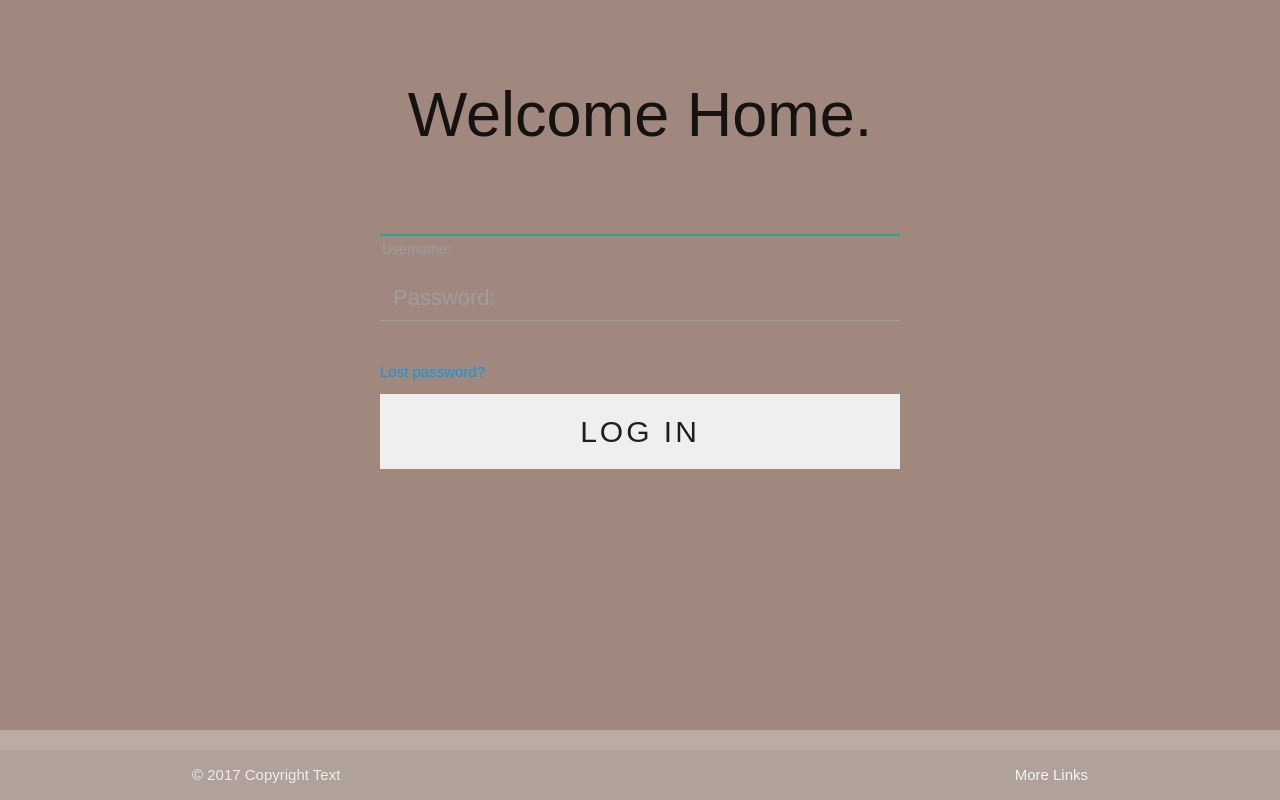
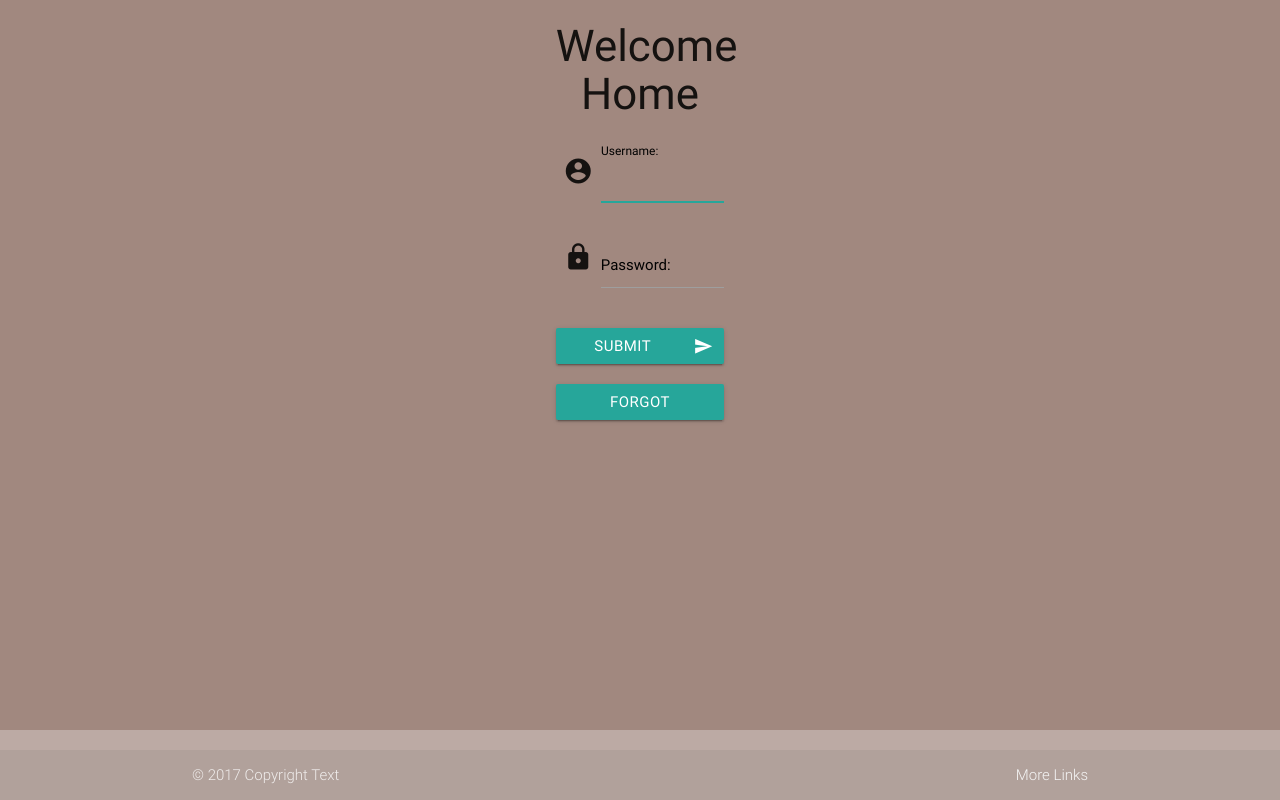
Before and after one commit to onocy/clean-slate, a Django app: page /doma/login/ in a window 1280 px wide. Run offline with Django 3.2, Linux system fonts and the light colour scheme; some libraries are stand-ins or nearby versions.

Commit message:
Login page rework

```diff
--- a/cleanslate/doma/static/css/login.css
+++ b/cleanslate/doma/static/css/login.css
@@ -1,193 +1,3 @@
-@import "compass/css3";
-
-$body-bg: #c1bdba;
-$form-bg: #13232f;
-$white: #ffffff;
-
-$main: #1ab188;
-$main-light: lighten($main,5%);
-$main-dark: darken($main,5%);
-
-$gray-light: #a0b3b0;
-$gray: #ddd;
-
-$thin: 300;
-$normal: 400;
-$bold: 600;
-$br: 4px;
-
-*, *:before, *:after {
-  box-sizing: border-box;
+.input-field label {
+  color: #000;
 }
-
-html {
-	overflow-y: scroll;
-}
-
-body {
-  background:$body-bg;
-  font-family: 'Titillium Web', sans-serif;
-}
-
-a {
-  text-decoration:none;
-  color:$main;
-  transition:.5s ease;
-  &:hover {
-    color:$main-dark;
-  }
-}
-
-.form {
-  background:rgba($form-bg,.9);
-  padding: 40px;
-  max-width:600px;
-  margin:40px auto;
-  border-radius:$br;
-  box-shadow:0 4px 10px 4px rgba($form-bg,.3);
-}
-
-.tab-group {
-  list-style:none;
-  padding:0;
-  margin:0 0 40px 0;
-  &:after {
-    content: "";
-    display: table;
-    clear: both;
-  }
-  li a {
-    display:block;
-    text-decoration:none;
-    padding:15px;
-    background:rgba($gray-light,.25);
-    color:$gray-light;
-    font-size:20px;
-    float:left;
-    width:50%;
-    text-align:center;
-    cursor:pointer;
-    transition:.5s ease;
-    &:hover {
-      background:$main-dark;
-      color:$white;
-    }
-  }
-  .active a {
-    background:$main;
-    color:$white;
-  }
-}
-
-.tab-content > div:last-child {
-  display:none;
-}
-
-
-h1 {
-  text-align:center;
-  color:$white;
-  font-weight:$thin;
-  margin:0 0 40px;
-}
-
-label {
-  position:absolute;
-  transform:translateY(6px);
-  left:13px;
-  color:rgba($white,.5);
-  transition:all 0.25s ease;
-  -webkit-backface-visibility: hidden;
-  pointer-events: none;
-  font-size:22px;
-  .req {
-  	margin:2px;
-  	color:$main;
-  }
-}
-
-label.active {
-  transform:translateY(50px);
-  left:2px;
-  font-size:14px;
-  .req {
-    opacity:0;
-  }
-}
-
-label.highlight {
-	color:$white;
-}
-
-input, textarea {
-  font-size:22px;
-  display:block;
-  width:100%;
-  height:100%;
-  padding:5px 10px;
-  background:none;
-  background-image:none;
-  border:1px solid $gray-light;
-  color:$white;
-  border-radius:0;
-  transition:border-color .25s ease, box-shadow .25s ease;
-  &:focus {
-		outline:0;
-		border-color:$main;
-  }
-}
-
-textarea {
-  border:2px solid $gray-light;
-  resize: vertical;
-}
-
-.field-wrap {
-  position:relative;
-  margin-bottom:40px;
-}
-
-.top-row {
-  &:after {
-    content: "";
-    display: table;
-    clear: both;
-  }
-
-  > div {
-    float:left;
-    width:48%;
-    margin-right:4%;
-    &:last-child {
-      margin:0;
-    }
-  }
-}
-
-.button {
-  border:0;
-  outline:none;
-  border-radius:0;
-  padding:15px 0;
-  font-size:2rem;
-  font-weight:$bold;
-  text-transform:uppercase;
-  letter-spacing:.1em;
-  background:$main;
-  color:$white;
-  transition:all.5s ease;
-  -webkit-appearance: none;
-  &:hover, &:focus {
-    background:$main-dark;
-  }
-}
-
-.button-block {
-  display:block;
-  width:100%;
-}
-
-.forgot {
-  margin-top:-20px;
-  text-align:right;
-}
--- a/cleanslate/templates/registration/login.html
+++ b/cleanslate/templates/registration/login.html
@@ -1,33 +1,48 @@
-{% extends "base.html" %} {% block title %}
-<title>Login</title>
-{% endblock %} {% block extra_head %} {% load static %}
+{% extends "base.html" %}
+
+{% block title %}<title>Login</title>{% endblock %}
+
+{% block extra_head %}
+  {% load static %}
   <link href="{% static 'css/login.css' %}" rel="stylesheet" type="text/css" />
-{% endblock %} {% block content %}
-<div class="form">
-   <div id="login">
-      <h1>Welcome Home.</h1>
+{% endblock %}
+
+{% block content %}
+  <div class="row center-align">
+    <div class="col s2 offset-s2 xl2 offset-xl5">
       {% if form.errors %}
         <p>Your username and password didn't match. Please try again.</p>
-      {% endif %} {% if next %} {% if user.is_authenticated %}
-      <p>Your account doesn't have access to this page. To proceed, please login with an account that has access.</p>
-      {% else %}
-      <p>Please login.</p>
-      {% endif %} {% endif %}
-      <form method="post" action="{% url 'login' %}">
+      {% endif %}
+      <form class="col s12" method="post" action="{% url 'login' %}">
         {% csrf_token %}
-         <div class="field-wrap">
-            <td>{{ form.username.label_tag }}</td>
-            <td>{{ form.username }}</td>
+        <div class="row">
+          <h3 class="center-align">Welcome Home</h3>
         </div>
-         <div class="field-wrap">
-            <td>{{ form.password.label_tag }}</td>
-            <td>{{ form.password }}</td>
+        <div class="row">
+          <div class="input-field">
+            <i class="material-icons prefix">account_circle</i>
+            {{ form.username.label_tag }}
+            {{ form.username }}
           </div>
-         <p><a href="{% url 'password_reset' %}">Lost password?</a></p>
-         <button class="button button-block" />Log In</button>
+        </div>
+        <div class="row">
+          <div class="input-field">
+            <i class="material-icons prefix">lock</i>
+            {{ form.password.label_tag }}
+            {{ form.password }}
+          </div>
+        </div>
+        <div class="row center-align">
+          <button class="btn waves-effect waves-light col s12" type="submit" name="action">Submit
+            <i class="material-icons right">send</i>
+          </button>
+        </div>
+        <div class="row center-align">
+          <button class="btn waves-effect waves-light col s12">Forgot Password?
+            <i class="material-icons right">help</i>
+          </button>
+        </div>
       </form>
     </div>
-   <!-- tab-content -->
   </div>
-<!-- /form -->
 {% endblock %}
```
Also changed, not shown: cleanslate/db.sqlite3. Lines whose indentation alone changed are shown as unchanged.
